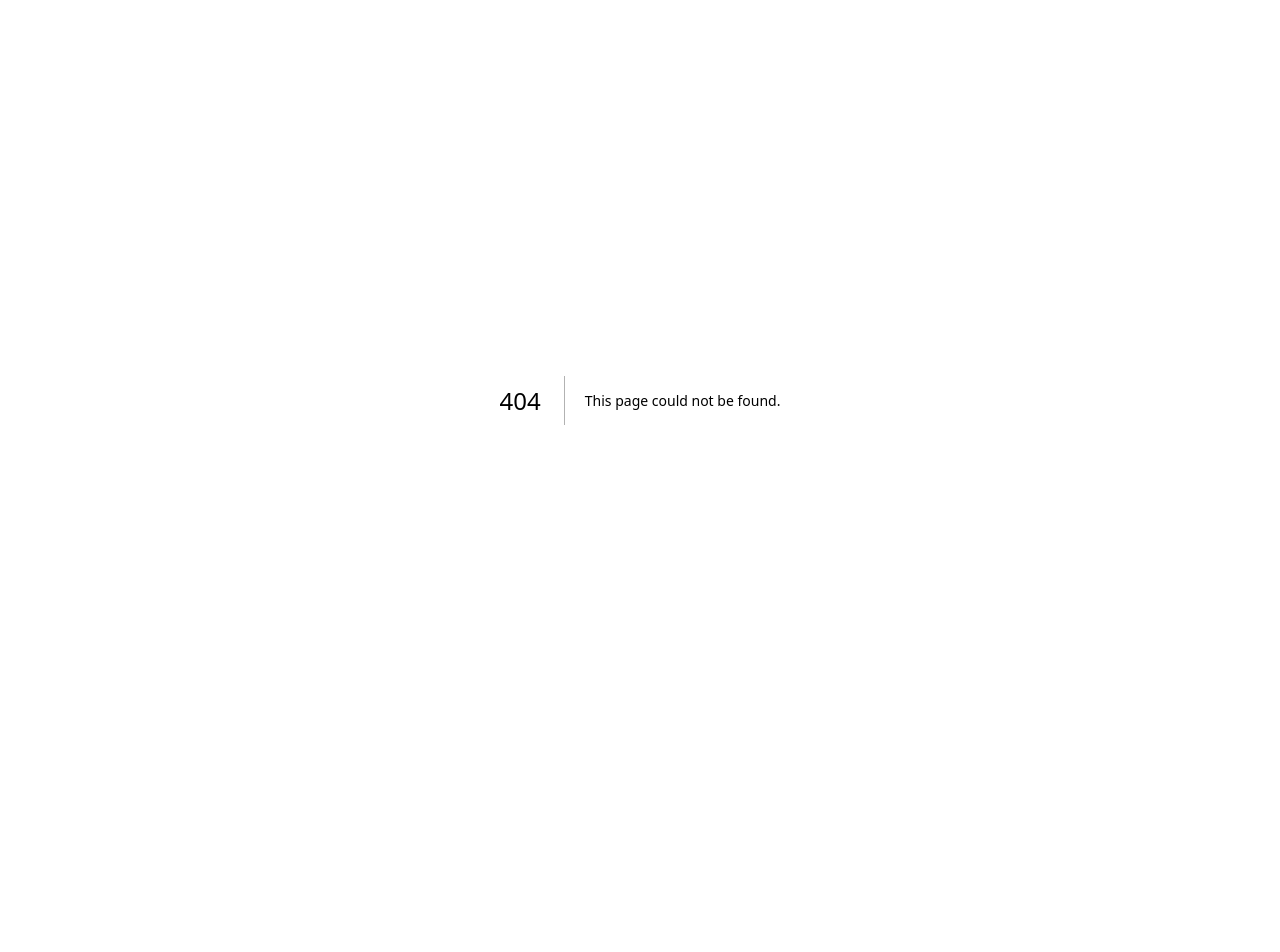
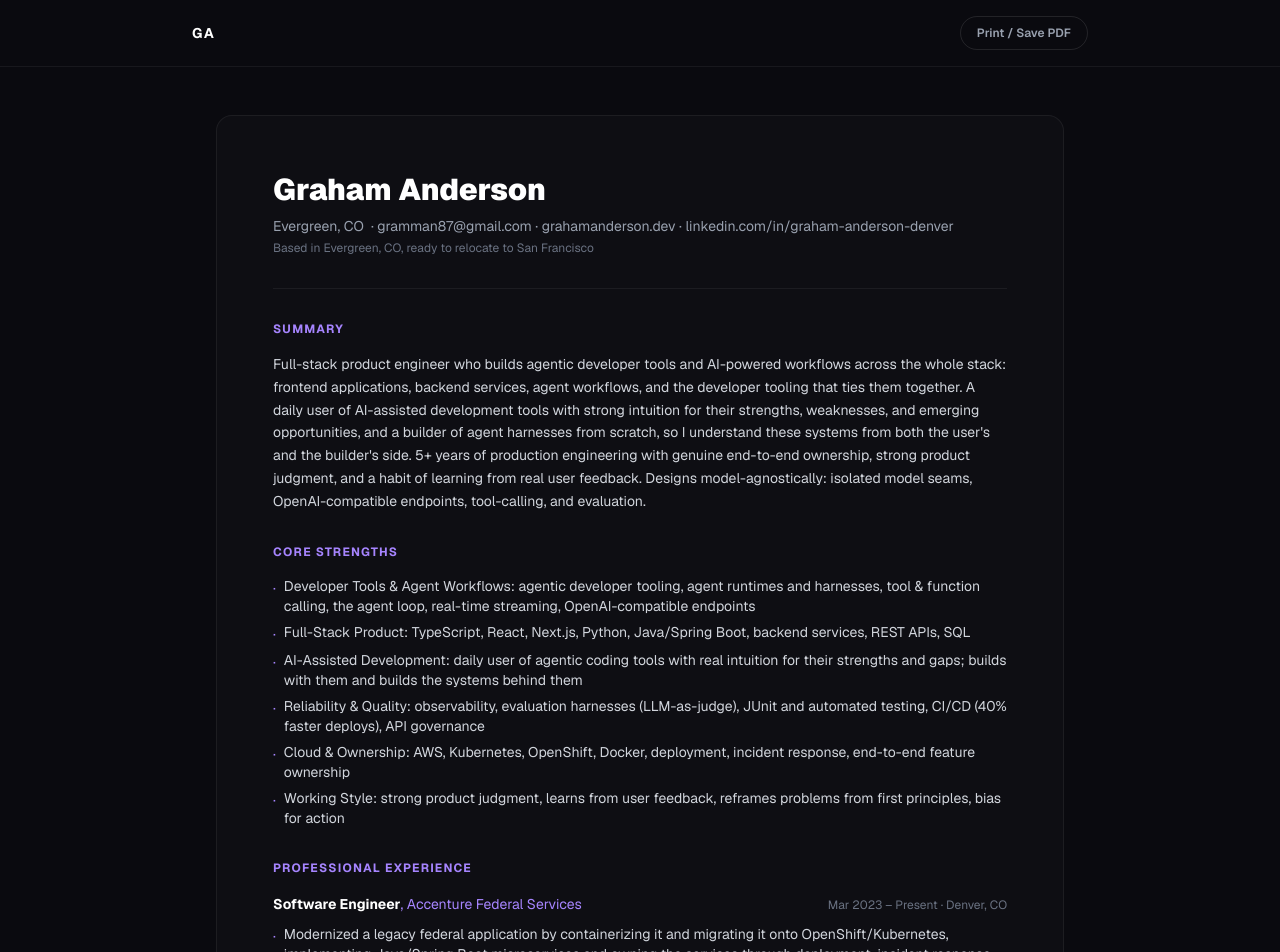
Before and after one commit to Gramman87/portfolio, a Next.js app: page /resume/openai-codex in a window 1280 px wide. Before the commit this address had no page. Shown: the top 952 px of the page. Before the commit the page ends 800 px from the top, so only its background shows below. Built offline with nearby package versions, Linux system fonts and the light colour scheme.

Commit message:
Add OpenAI Codex full-stack variant (dev-tools + agent-workflows angle, model-agnostic); list in /docs

```diff
--- /dev/null
+++ b/app/cover-letter/openai-codex/page.tsx
@@ -0,0 +1,20 @@
+import type { Metadata } from "next";
+import LetterDoc from "@/components/LetterDoc";
+
+export const metadata: Metadata = {
+  title: "Cover Letter (OpenAI Codex) | Graham Anderson",
+};
+
+export default function OpenAiCodexCoverLetter() {
+  return (
+    <LetterDoc
+      greeting="Dear OpenAI Hiring Team,"
+      paragraphs={[
+        "I'm applying for the Full Stack Software Engineer role on the Codex team. Reimagining how software gets built, and applying AI across the whole development lifecycle, is the problem I care about most. I live in AI-assisted development tools every day, and I have strong opinions about where they shine, where they break, and what they should become next. Just as importantly, I've built agentic developer tooling from scratch, so I understand these systems from both the user's side and the builder's side.",
+        "The work in this posting spans frontend, backend, agent workflows, cloud infrastructure, and developer tooling, and that full span is where I operate. My Spring Boot MCP Agent is a full-stack agentic developer tool: a service that runs a streaming agent which discovers and calls tools in a loop, exposes an OpenAI-compatible /v1/chat/completions endpoint, and is fronted by a React UI that renders tool calls and tokens in real time, all covered by a JUnit suite. Around it I've built an enterprise tool server that an agent consumes as a real client at runtime, a multi-agent orchestration system with an LLM-as-judge evaluation harness, and other full-stack LLM applications. Each is live or open-source, and each is architected model-agnostically so it ports across providers.",
+        "I want to own products end to end, from conception through launch and iteration, and I learn by putting things in front of real users. Five-plus years of production engineering keep me honest about reliability, observability, and performance, and I care about reframing problems rather than just optimizing the existing workflow. I work in TypeScript, React, Python, and Java, and I use agentic coding tools as a first-class part of how I build.",
+        "I'm based in Evergreen, CO and ready to relocate to San Francisco for the hybrid schedule. I'd welcome the chance to talk about building the developer tools that redefine how software gets made. Thank you for your consideration.",
+      ]}
+    />
+  );
+}
--- a/app/docs/page.tsx
+++ b/app/docs/page.tsx
@@ -54,6 +54,13 @@ const groups = [
     resume: "/resume/openai-fde",
     cover: "/cover-letter/openai-fde",
     posting: "https://jobs.ashbyhq.com/openai/00207abc-49b7-465c-a219-f7c1140f8047",
+  },
+  {
+    label: "OpenAI: Full Stack Software Engineer, Codex (SF)",
+    note: "AI coding-agent team (Claude Code competitor). Angle: daily AI-assisted-dev-tool user AND builder of agentic dev tooling. Model-agnostic; spring-mcp-agent as 'full-stack agentic developer tool'. Senior-band comp ($255-405K), level stretch. SF hybrid.",
+    resume: "/resume/openai-codex",
+    cover: "/cover-letter/openai-codex",
+    posting: "https://jobs.ashbyhq.com/openai/5ebd5f66-75db-4a96-8d39-babc14f1c582",
   },
 ];
 
--- /dev/null
+++ b/app/resume/openai-codex/page.tsx
@@ -0,0 +1,31 @@
+import type { Metadata } from "next";
+import ResumeDoc from "@/components/ResumeDoc";
+
+export const metadata: Metadata = {
+  title: "Resume (OpenAI Codex) | Graham Anderson",
+};
+
+export default function OpenAiCodexResume() {
+  return (
+    <ResumeDoc
+      aiSectionTitle="Developer Tools & Agent Engineering: Independent Work"
+      locationLine="Based in Evergreen, CO, ready to relocate to San Francisco"
+      summary="Full-stack product engineer who builds agentic developer tools and AI-powered workflows across the whole stack: frontend applications, backend services, agent workflows, and the developer tooling that ties them together. A daily user of AI-assisted development tools with strong intuition for their strengths, weaknesses, and emerging opportunities, and a builder of agent harnesses from scratch, so I understand these systems from both the user's and the builder's side. 5+ years of production engineering with genuine end-to-end ownership, strong product judgment, and a habit of learning from real user feedback. Designs model-agnostically: isolated model seams, OpenAI-compatible endpoints, tool-calling, and evaluation."
+      strengths={[
+        "Developer Tools & Agent Workflows: agentic developer tooling, agent runtimes and harnesses, tool & function calling, the agent loop, real-time streaming, OpenAI-compatible endpoints",
+        "Full-Stack Product: TypeScript, React, Next.js, Python, Java/Spring Boot, backend services, REST APIs, SQL",
+        "AI-Assisted Development: daily user of agentic coding tools with real intuition for their strengths and gaps; builds with them and builds the systems behind them",
+        "Reliability & Quality: observability, evaluation harnesses (LLM-as-judge), JUnit and automated testing, CI/CD (40% faster deploys), API governance",
+        "Cloud & Ownership: AWS, Kubernetes, OpenShift, Docker, deployment, incident response, end-to-end feature ownership",
+        "Working Style: strong product judgment, learns from user feedback, reframes problems from first principles, bias for action",
+      ]}
+      aiWork={[
+        "Spring Boot MCP Agent (github.com/Gramman87/spring-mcp-agent): a full-stack agentic developer tool. A service runs a streaming agent that discovers and calls tools in a loop, exposes an OpenAI-compatible /v1/chat/completions endpoint, and is fronted by a React/TypeScript UI that renders tool calls and tokens in real time, with a JUnit suite covering tools, registry, agent logic, and controllers. The model seam is isolated so any provider drops in.",
+        "MCP Integration Server (github.com/Gramman87/mcp-server): an enterprise tool server exposing agentic tools over stdio and Streamable HTTP, consumed by an agent acting as a real client that discovers and invokes tools at runtime, direct experience with how coding agents call tools under the hood.",
+        "Multi-agent orchestration and retrieval: a Python sub-agent system with an LLM-as-judge evaluation harness scoring routing, coverage, and quality, plus a tool-calling operations agent and a RAG assistant. All live and open-source.",
+        "The throughline is agent workflows and developer tooling built to production standards: tested, observable, model-agnostic, and shipped end to end.",
+        "Use agentic coding tools daily as a first-class part of how I build, bringing real opinions on what makes developer-facing AI tooling trustworthy and where it should go next.",
+      ]}
+    />
+  );
+}
```
